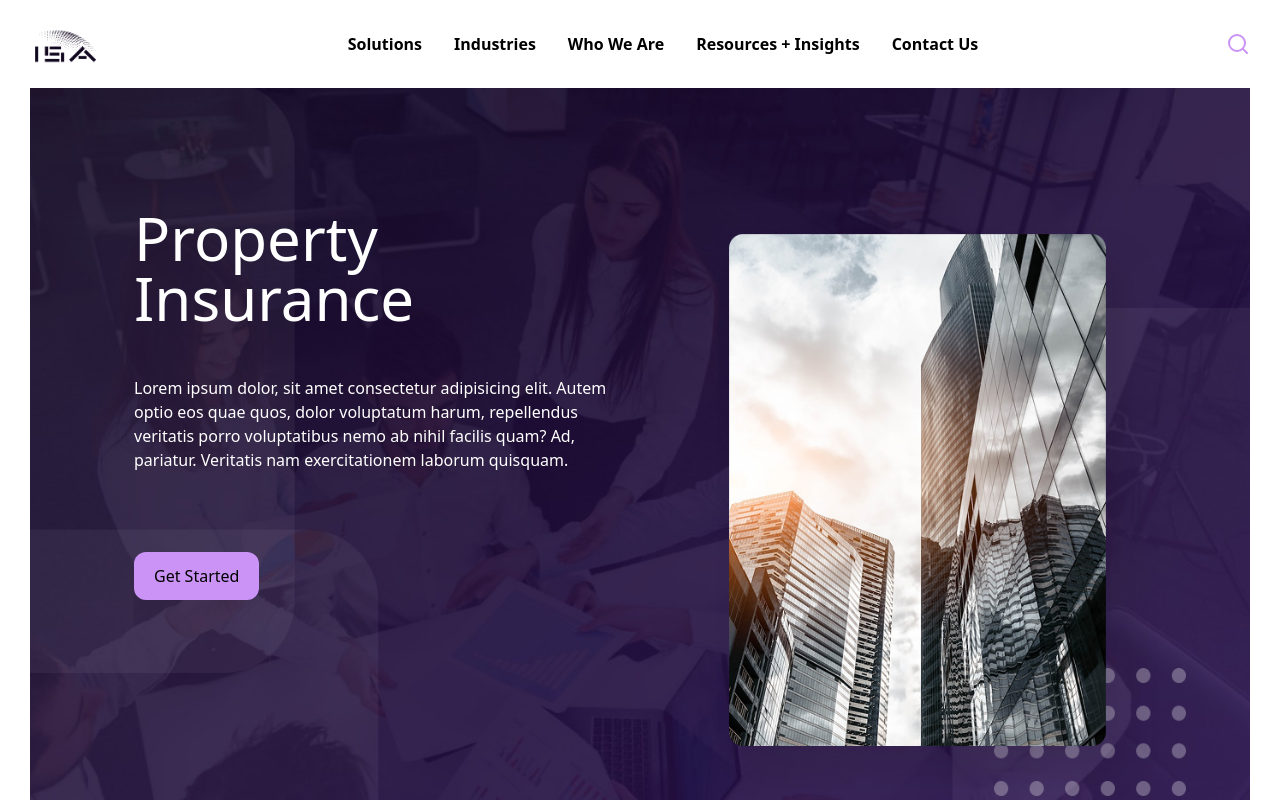
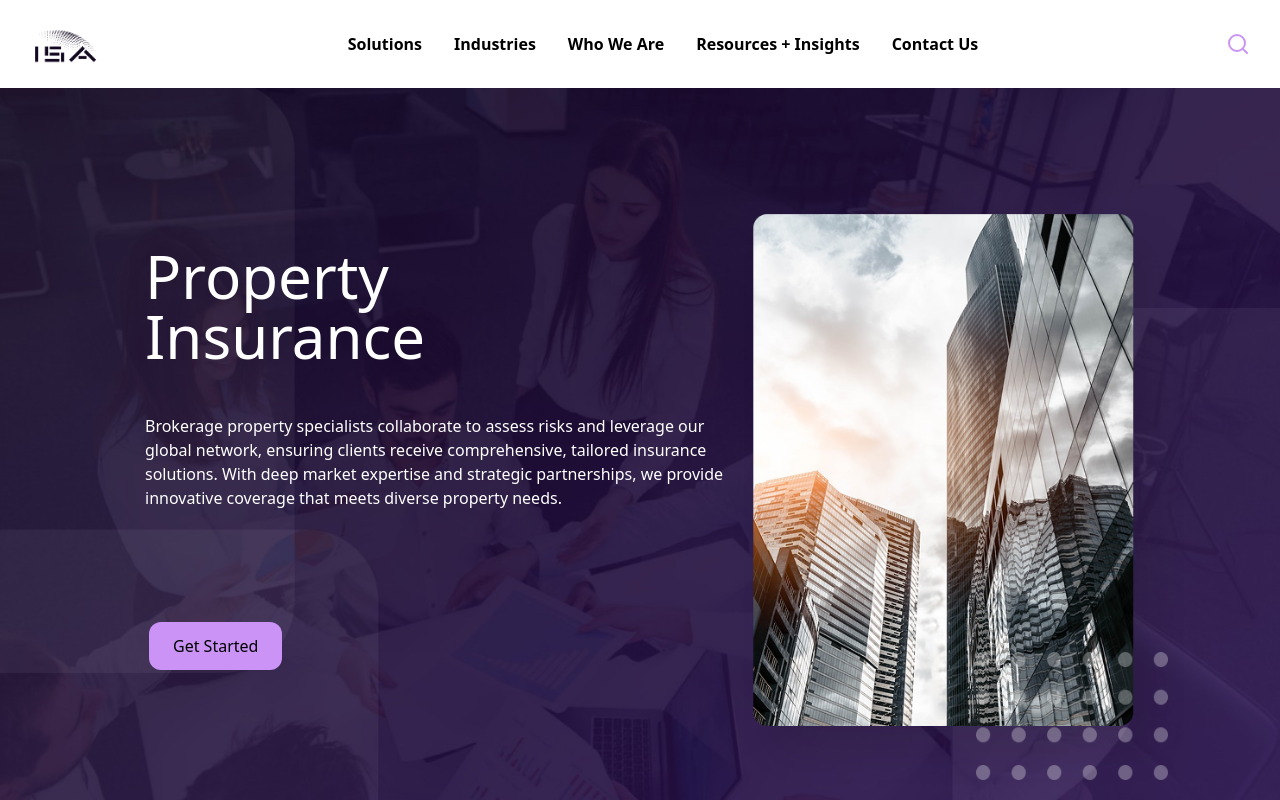
Before and after one commit to MunawarJamil/amwins, a Next.js app: page /property-insurance in a window 1280 px wide. Shown: the top 800 px of the page. Built offline with nearby package versions, Linux system fonts and the light colour scheme.

Commit message:
fixing alignments

```diff
--- a/app/components/insurance-components/components/BrokerSearch.jsx
+++ b/app/components/insurance-components/components/BrokerSearch.jsx
@@ -55,11 +55,12 @@ const BrokerSearch = () => {
       </div>
 
       {/* Search Section with Black Background */}
-      <div className="w-full mx-auto bg-black p-8">
+      <div className="w-full mx-auto bg-black p-8 ">
+
         <div className="max-w-7xl mx-auto">
-          <h2 className="text-white text-4xl font-bold mb-8">Property Broker search</h2>
+          <h2 className="text-white text-4xl font-bold mb-8 ml-6 ">Property Broker search</h2>
 
-          <div className="flex gap-1 p-1 bg-[#CA93F5] rounded-lg w-[1260px] mx-auto">
+          <div className="flex gap-1 p-1 bg-[#CA93F5] rounded-lg w-[1220px] mx-auto">
             <input
               type="text"
               placeholder="Search by name..."
--- a/app/components/insurance-components/components/CaseStudy.jsx
+++ b/app/components/insurance-components/components/CaseStudy.jsx
@@ -2,7 +2,7 @@ import React from "react";
 
 const CaseStudy = () => {
   return (
-    <div className="bg-gradient-to-b from-black to-purple-900 text-white mx-4 md:mx-auto max-w-[1260px] px-6 md:px-12 lg:px-36 py-12 md:py-16 lg:py-20 mt-12 md:mt-24 lg:mt-48 rounded-3xl mb-12 md:mb-24">
+    <div className="bg-gradient-to-b from-black to-purple-900 text-white mx-4 md:mx-auto max-w-[1200px] px-6 md:px-12 lg:px-36 py-12 md:py-16 lg:py-20 mt-12 md:mt-24 lg:mt-48 rounded-3xl mb-12 md:mb-24">
       <div className="flex flex-col lg:flex-row justify-between gap-8 lg:gap-14">
         {/* Left Section */}
         <div className="lg:max-w-[500px]">
@@ -13,6 +13,7 @@ const CaseStudy = () => {
         </div>
 
         {/* Right Section */}
+        <div className="mt-16">
         <div className="lg:max-w-[600px] space-y-4">
           <p className="text-sm md:text-base">
             A retail chain with stores across major Northeast and Midwest cities
@@ -29,6 +30,7 @@ const CaseStudy = () => {
           <h2 className="text-xl md:text-2xl font-normal">
             Brokerage has the influence, scale, and market access to place even the most challenging risks.
           </h2>
+          </div>
         </div>
       </div>
     </div>
--- a/app/components/insurance-components/components/PropertyInsurance.jsx
+++ b/app/components/insurance-components/components/PropertyInsurance.jsx
@@ -9,29 +9,37 @@ import { Star, User } from "lucide-react";
 const PropertyInsurance = () => {
   return (
     <>
-      <div className="flex w-[1220px] h-[900px] mx-auto text-white  bg-[url('/insurance-images/img/bg.jpg')] bg-cover bg-bottom">
-        <div className="w-[500px] mt-24 ml-20 p-6">
+      <div className="flex w-full h-[900px] mx-auto text-white bg-[url('/insurance-images/img/bg.jpg')] bg-cover bg-bottom bg-no-repeat">
+        <div className="container mx-auto px-4 h-full flex items-center justify-between">
+          {/* Left Section (Text and Button) */}
+          <div className="w-[500px] mb-40 ml-[105px] p-6">
             <h1 className="text-6xl">Property Insurance</h1>
-          <p className="mt-12 w-[500px]">
-            Lorem ipsum dolor, sit amet consectetur adipisicing elit. Autem
-            optio eos quae quos, dolor voluptatum harum, repellendus veritatis
-            porro voluptatibus nemo ab nihil facilis quam? Ad, pariatur.
-            Veritatis nam exercitationem laborum quisquam.
+            <p className="mt-12 w-[600px]">
+              Brokerage property specialists collaborate to assess risks and
+              leverage our global network, ensuring clients receive
+              comprehensive, tailored insurance solutions. With deep market
+              expertise and strategic partnerships, we provide innovative
+              coverage that meets diverse property needs.
             </p>
-          <button className="mt-20 bg-[#CA93F5] text-black py-3 px-5 rounded-xl">
+            <button className="mt-28 bg-[#CA93F5] text-black py-3 px-6 rounded-xl ml-1">
               Get Started
             </button>
           </div>
-        <div className="ml-24 relative mt-32 mr-20 w-full">
-        <img className="absolute bottom-48 ml-72 w-48 h-32" src="/insurance-images/img/doted.png" alt="" />
+
+          {/* Right Section (Image and Dotted Image) */}
+          <div className="relative w-full h-full mr-20 mb-96">
             <img
-            className="absolute inset-0 w-[1080px] h-[600px]"
+              className="absolute bottom-0 right-0 w-[440px] h-[600px] object-cover" // Moved to right side, full width
               src="/insurance-images/img/placeholder.png"
-            alt=""
+              alt="Property Insurance"
             />
-
+            <img
+              className="absolute bottom-4 right-4 w-48 h-32" // Moved to bottom right of placeholder image
+              src="/insurance-images/img/doted.png"
+              alt="Dotted decoration"
+            />
           </div>
-
+        </div>
       </div>
 
       {/* Why Choose Us */}
@@ -92,10 +100,8 @@ const PropertyInsurance = () => {
       {/* property insurance section */}
 
       <section className="w-[1230px] mx-auto">
-
         <div className="flex flex-col md:flex-row lg:justify-between   mt-12">
           {/* Left content section */}
-
 
           <div className="flex-1 ">
             <h1 className="text-6xl font-bold mb-4">
@@ -206,11 +212,7 @@ const PropertyInsurance = () => {
               </div>
             </div>
           </div>
-
-
-
         </div>
-
       </section>
     </>
   );
--- a/app/components/insurance-components/components/Resources.jsx
+++ b/app/components/insurance-components/components/Resources.jsx
@@ -4,10 +4,10 @@ import Link from "next/link";
 
 const Resources = () => {
   return (
-    <div className="mt-16 px-4 md:px-8 lg:px-32 max-w-[1460px] mx-auto">
+    <div className="mt-16 px-4 md:px-8 lg:px-32 max-w-[1480px] mx-auto">
       {/* Header */}
       <div className="text-3xl md:text-4xl lg:text-5xl">
-        <h1>Property Resources + Insights</h1>
+        <h1 className="font-bold">Property Resources + Insights</h1>
       </div>
 
       {/* Subheader */}
@@ -17,14 +17,14 @@ const Resources = () => {
         </p>
         <Link
           href="/"
-          className="text-blue-500 underline hover:text-blue-700 mt-4 md:mt-0 pr-40"
+          className="text-blue-500 underline hover:text-blue-700 mt-4 md:mt-0 pr-3"
         >
           View All Resources
         </Link>
       </div>
 
       {/* Main Content */}
-      <div className="flex flex-col lg:flex-row mt-8 md:mt-12">
+      <div className="flex flex-col lg:flex-row mt-8 md:mt-12 ml-24">
         {/* Grid Content */}
         <div className="w-full lg:w-[600px] mt-10 gap-10">
           <div className="space-y-8">
@@ -67,7 +67,7 @@ const Resources = () => {
         {/* Image */}
         <div className="w-full lg:w-auto mt-8 lg:mt-0">
           <img
-            className="w-full lg:w-[400px] h-[250px] lg:h-[440px] object-cover mx-auto lg:ml-8"
+            className="w-full lg:w-[400px] h-[300px] lg:h-[440px] object-cover mx-auto lg:ml-24"
             src="/insurance-images/img/zoom.png"
             alt="Resources illustration"
           />
```
Lines whose indentation alone changed are shown as unchanged.
